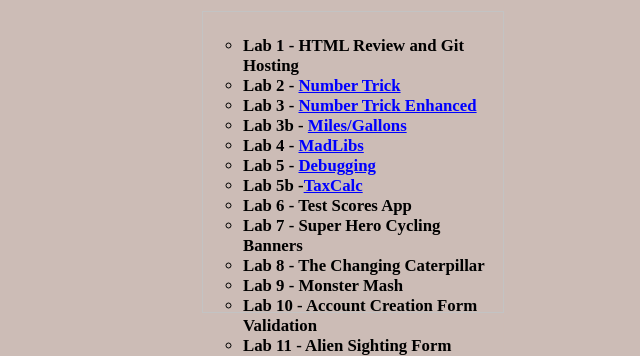
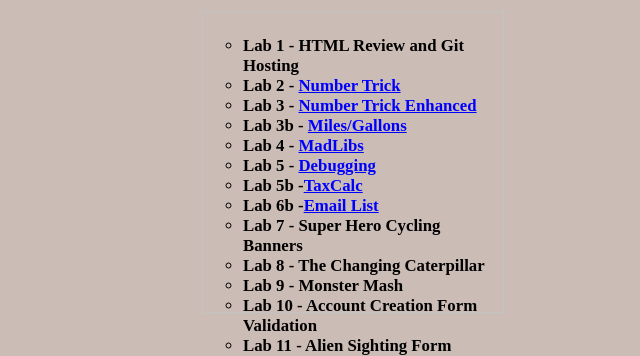
Before and after one commit to Trek-Cr3/Website-portfolio, a plain HTML site: page index.html in a window 1280 px wide. Shown: the part 457-813 px from the top of the page, without its empty margins (287-927 px from the left). Drawn offline with Linux system fonts and the light colour scheme.

Commit message:
Update index.html
added 6b for email list link

```diff
--- a/index.html
+++ b/index.html
@@ -26,7 +26,7 @@
                 <li class="list">Lab 4 - <a href="https://trek-cr3.github.io/madlibs/">MadLibs</li></a>
                 <li class="list">Lab 5 - <a href="https://trek-cr3.github.io/debugging/">Debugging</li></a>
                 <li class="list">Lab 5b -<a href="https://trek-cr3.github.io/taxcalc/">TaxCalc</li></a>
-                <li class="list">Lab 6 - Test Scores App</li>
+                <li class="list">Lab 6b -<a href="https://trek-cr3.github.io/email_list/">Email List</li></a>
                 <li class="list">Lab 7 - Super Hero Cycling Banners</li>
                 <li class="list">Lab 8 - The Changing Caterpillar</li>
                 <li class="list">Lab 9 - Monster Mash</li>
```
